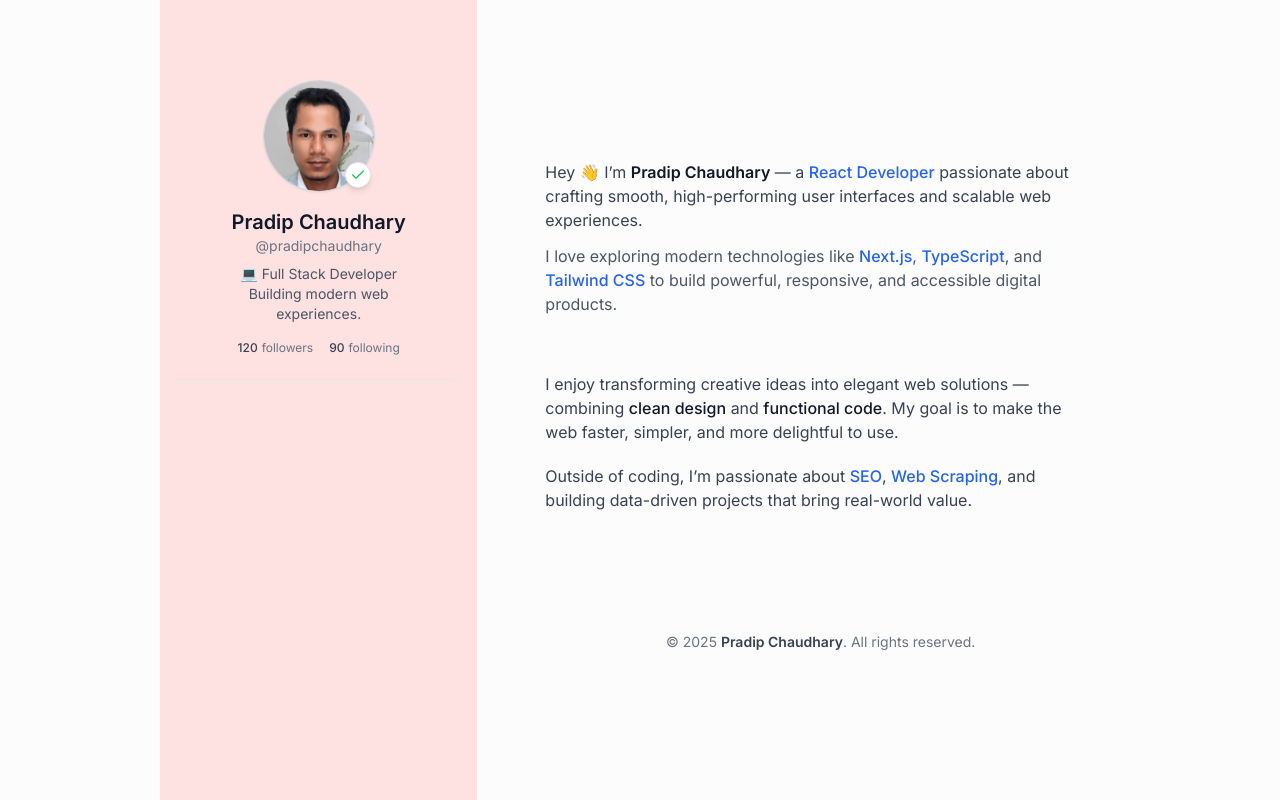
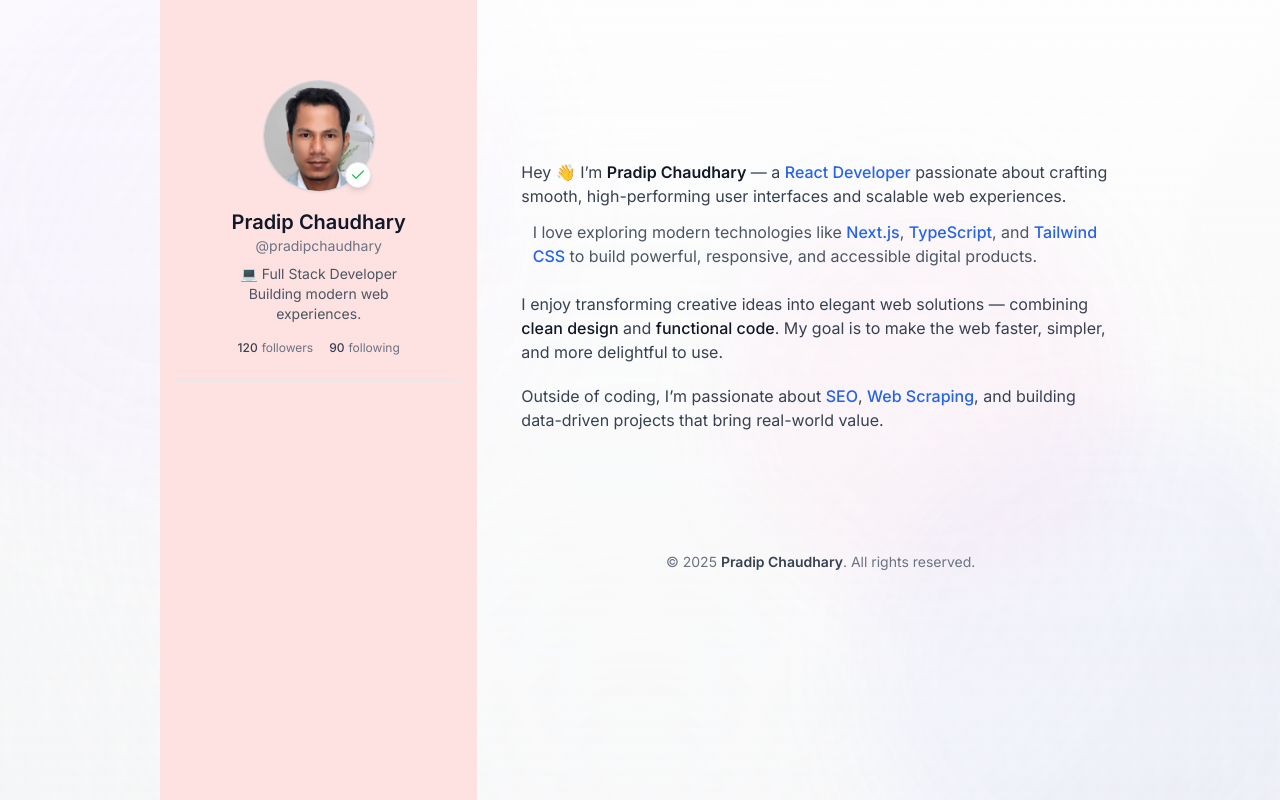
Before and after one commit to pradipchaudhary/portfolio.v3, a Next.js app: page / in a window 1280 px wide. Built offline with nearby package versions, Linux system fonts and the light colour scheme.

Commit message:
fixed background

```diff
--- a/components/about/About.tsx
+++ b/components/about/About.tsx
@@ -10,11 +10,11 @@ const About = () => {
     <section
       id="about"
       aria-label="About Pradip Chaudhary"
-      className="max-w-3xl mx-auto pt-20 pb-20 px-6 text-gray-800"
+      className="max-w-3xl mx-auto pt-20 pb-20 text-gray-800"
     >
       {/* === INTRO HEADER === */}
       <motion.div
-        className="flex flex-col items-center mb-14"
+        className="flex flex-col items-center mb-6"
         initial={{ opacity: 0, y: 20 }}
         animate={{ opacity: 1, y: 0 }}
         transition={{ duration: 0.7, ease: "easeOut" }}
--- a/components/layout/HomeLayout.tsx
+++ b/components/layout/HomeLayout.tsx
@@ -6,7 +6,7 @@ const HomeLayout = ({ children }: { children: React.ReactNode }) => {
   return <>
     <div className="relative min-h-screen w-full">
       {/* Fixed Background */}
-      {/* <Background /> */}
+      <Background />
 
       {/* Main Content */}
       <div className="relative z-10 mx-auto min-h-screen max-w-6xl px-6 py-12 md:px-12 md:py-20 lg:px-24 lg:py-0">
--- a/components/ui/Background.tsx
+++ b/components/ui/Background.tsx
@@ -3,17 +3,21 @@ import React from "react";
 const Background = () => {
     return (
         <div className="fixed inset-0 -z-10 overflow-hidden">
-            {/* Soft gradient base */}
-            <div className="absolute inset-0 bg-gradient-to-b from-[#f9fafb] via-[#f3f4f6] to-[#e5e7eb]" />
+            {/* Soft base gradient */}
+            <div className="absolute inset-0 bg-gradient-to-b from-white/50 via-gray-100/40 to-gray-200/30" />
 
-            {/* Subtle radial glow */}
-            <div className="absolute inset-0 bg-[radial-gradient(circle_at_50%_30%,rgba(111,73,216,0.08),transparent_70%)]" />
+            {/* Subtle radial glow spots */}
+            <div className="absolute inset-0">
+                <div className="absolute w-[600px] h-[600px] bg-purple-300/10 rounded-full top-[-100px] left-[-100px] blur-3xl" />
+                <div className="absolute w-[500px] h-[500px] bg-indigo-300/10 rounded-full bottom-[-120px] right-[-80px] blur-2xl" />
+                <div className="absolute w-[400px] h-[400px] bg-pink-300/10 rounded-full top-[200px] right-[150px] blur-2xl" />
+            </div>
 
             {/* Ambient light overlay */}
-            <div className="absolute inset-0 bg-[radial-gradient(ellipse_at_bottom,rgba(255,255,255,0.4),transparent_70%)] mix-blend-soft-light" />
+            <div className="absolute inset-0 bg-[radial-gradient(ellipse_at_bottom,rgba(255,255,255,0.25),transparent_80%)] mix-blend-soft-light" />
 
             {/* Gentle vignette edges */}
-            <div className="absolute inset-0 bg-[radial-gradient(circle_at_center,rgba(255,255,255,0.4)_40%,rgba(255,255,255,1)_100%)] pointer-events-none" />
+            <div className="absolute inset-0 bg-[radial-gradient(circle_at_center,rgba(255,255,255,0.2)_50%,rgba(255,255,255,0)_100%)] pointer-events-none" />
         </div>
     );
 };
```
